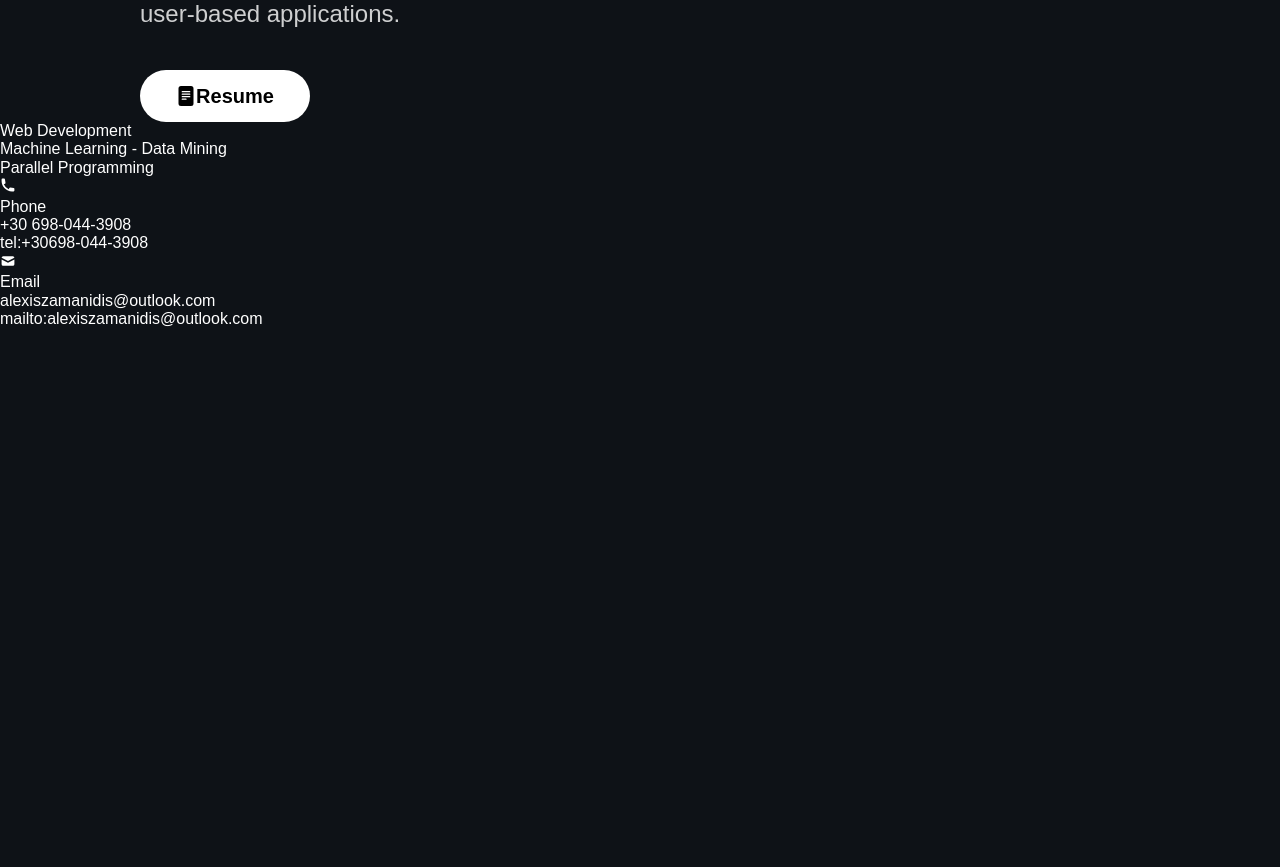
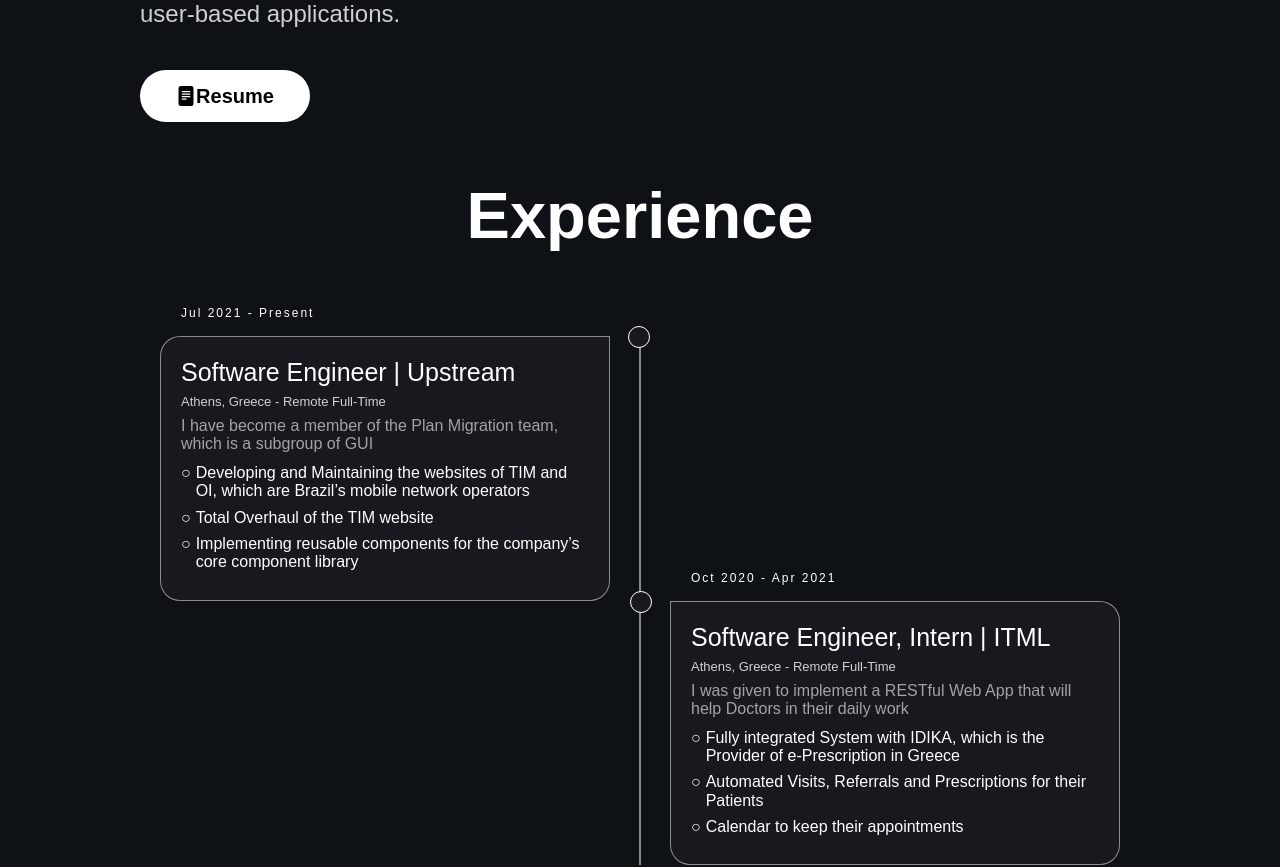
Before and after one commit to alexiszamanidis/2022, a Next.js app: page / in a window 1280 px wide. Shown: the part 440-1307 px from the top of the page. Before the commit the page ends 800 px from the top, so only its background shows below. Built offline with nearby package versions, Linux system fonts and the light colour scheme.

Commit message:
add timeline

```diff
--- /dev/null
+++ b/components/Timeline/Timeline.tsx
@@ -0,0 +1,52 @@
+import {
+    Date,
+    Description,
+    Title,
+    TimelineContainer,
+    TimelineWrapper,
+    TimelineList,
+    TimeListItem,
+    Subtitle,
+    Details,
+    Detail,
+    SectionTitle,
+} from "./styles";
+import { experience } from "../../constants";
+
+const Timeline = () => {
+    return (
+        <div>
+            <SectionTitle>Experience</SectionTitle>
+            <TimelineContainer>
+                <TimelineWrapper className="timeline">
+                    <TimelineList>
+                        {experience.map((experienceItem, index) => {
+                            return (
+                                <TimeListItem key={index}>
+                                    <Date>{`${experienceItem.from} - ${experienceItem.to}`}</Date>
+                                    <Title>{`${experienceItem.jobTitle} | ${experienceItem.company}`}</Title>
+                                    <Subtitle>{`${experienceItem.location} - ${experienceItem.typeOfEmployee}`}</Subtitle>
+                                    <Description>{experienceItem.description}</Description>
+                                    <Details>
+                                        {experienceItem.details.map((detail, index) => {
+                                            return (
+                                                <Detail key={index}>
+                                                    <div>○</div>
+                                                    <div
+                                                        dangerouslySetInnerHTML={{ __html: detail }}
+                                                    ></div>
+                                                </Detail>
+                                            );
+                                        })}
+                                    </Details>
+                                </TimeListItem>
+                            );
+                        })}
+                    </TimelineList>
+                </TimelineWrapper>
+            </TimelineContainer>
+        </div>
+    );
+};
+
+export default Timeline;
--- /dev/null
+++ b/components/Timeline/index.tsx
@@ -0,0 +1,3 @@
+import Timeline from "./Timeline";
+
+export default Timeline;
--- /dev/null
+++ b/components/Timeline/styles.tsx
@@ -0,0 +1,191 @@
+import styled from "styled-components";
+
+export const SectionTitle = styled.h2`
+    display: flex;
+    align-items: center;
+    justify-content: center;
+    font-weight: 800;
+    font-size: 65px;
+    line-height: 72px;
+    background: linear-gradient(
+        121.57deg,
+        ${(props) => props.theme.colors.whites[1000]} 70%,
+        ${(props) => props.theme.colors.blacks[900]} 100%
+    );
+    -webkit-background-clip: text;
+    -webkit-text-fill-color: transparent;
+    margin-bottom: 16px;
+    padding: 58px;
+    @media ${(props) => props.theme.breakpoints.md} {
+        font-size: 56px;
+        line-height: 56px;
+        margin-bottom: 12px;
+        padding: 40px 0 12px;
+    }
+    @media ${(props) => props.theme.breakpoints.sm} {
+        font-size: 32px;
+        line-height: 40px;
+        font-size: 28px;
+        line-height: 32px;
+        margin-bottom: 8px;
+        padding: 16px 0 8px;
+        max-width: 100%;
+    }
+`;
+
+export const TimelineContainer = styled.div`
+    width: 100%;
+    display: flex;
+    align-items: center;
+    justify-content: center;
+    padding: 10px 0;
+`;
+
+export const TimelineWrapper = styled.div`
+    width: 80%;
+    height: auto;
+    max-width: 900px;
+    margin: 0 auto;
+    position: relative;
+
+    @media only screen and (min-width: 768px) {
+        &:before {
+            content: "";
+            position: absolute;
+            top: 0;
+            left: 50%;
+            transform: translateX(-50%);
+            width: 2px;
+            height: 100%;
+            background-color: ${(props) => props.theme.colors.whites[500]};
+        }
+    }
+`;
+
+export const TimelineList = styled.ul`
+    list-style: none;
+`;
+
+export const TimeListItem = styled.li`
+    padding: 20px;
+    background-color: ${(props) => props.theme.colors.secondary.background};
+    color: ${(props) => props.theme.colors.whites[1000]};
+    border-radius: 10px;
+    margin-bottom: 20px;
+    border: 1px solid ${(props) => props.theme.colors.whites[500]};
+
+    &:hover {
+        border: 1px solid ${(props) => props.theme.colors.whites[1000]};
+    }
+
+    @media only screen and (min-width: 768px) {
+        width: 50%;
+        position: relative;
+        margin-bottom: 0px;
+        &:nth-child(odd) {
+            float: left;
+            clear: right;
+            transform: translateX(-30px);
+            border-radius: 20px 0px 20px 20px;
+        }
+        &:nth-child(even) {
+            float: right;
+            clear: left;
+            transform: translateX(30px);
+            border-radius: 0px 20px 20px 20px;
+        }
+        &::before {
+            content: "";
+            position: absolute;
+            height: 20px;
+            width: 20px;
+            border-radius: 50%;
+            background-color: ${(props) => props.theme.colors.secondary.background};
+            top: 0px;
+            border: 1px solid ${(props) => props.theme.colors.whites[1000]};
+        }
+        &:nth-child(odd)::before {
+            transform: translate(50%, -50%);
+            right: -30px;
+        }
+        &:nth-child(even)::before {
+            transform: translate(-50%, -50%);
+            left: -30px;
+        }
+        &:hover::before {
+            background-color: ${(props) => props.theme.colors.whites[1000]};
+        }
+    }
+`;
+
+export const Title = styled.div`
+    font-weight: 500;
+    font-size: 25px;
+    line-height: 30px;
+    @media ${(props) => props.theme.breakpoints.md} {
+        font-size: 23px;
+    }
+    @media ${(props) => props.theme.breakpoints.sm} {
+        font-size: 20px;
+    }
+`;
+
+export const Date = styled.div`
+    font-size: 12px;
+    font-weight: 300;
+    margin-bottom: 10px;
+    letter-spacing: 2px;
+    position: absolute;
+    top: -30px;
+    @media ${(props) => props.theme.breakpoints.md} {
+        position: static;
+        top: 0px;
+        font-size: 11px;
+    }
+    @media ${(props) => props.theme.breakpoints.sm} {
+        font-size: 10px;
+    }
+`;
+
+export const Description = styled.p`
+    font-size: 16px;
+    font-weight: 300px;
+    color: ${(props) => props.theme.colors.whites[600]};
+    @media ${(props) => props.theme.breakpoints.md} {
+        font-size: 15px;
+    }
+    @media ${(props) => props.theme.breakpoints.sm} {
+        font-size: 14px;
+    }
+`;
+
+export const Subtitle = styled.p`
+    font-size: 13px;
+    line-height: 30px;
+    font-weight: 300;
+    color: ${(props) => props.theme.colors.whites[800]};
+    @media ${(props) => props.theme.breakpoints.md} {
+        font-size: 12px;
+    }
+    @media ${(props) => props.theme.breakpoints.sm} {
+        font-size: 11px;
+    }
+`;
+
+export const Details = styled.div`
+    margin-top: 10px;
+    @media ${(props) => props.theme.breakpoints.md} {
+        font-size: 13px;
+    }
+    @media ${(props) => props.theme.breakpoints.sm} {
+        font-size: 12px;
+    }
+`;
+
+export const Detail = styled.div`
+    display: flex;
+    gap: 5px;
+    margin-bottom: 8px;
+`;
+
+export const BulletPoint = styled.div``;
--- a/declaration.d.ts
+++ b/declaration.d.ts
@@ -11,6 +11,9 @@ declare module "styled-components" {
                 background: string;
                 main: string;
             };
+            secondary: {
+                background: string;
+            };
             whites: ColorPalette;
             blacks: ColorPalette;
         };
--- a/pages/index.tsx
+++ b/pages/index.tsx
@@ -3,12 +3,14 @@ import Layout from "../components/Layout";
 import { passionateAbout } from "../constants";
 import Header from "../components/Header/Header";
 import HeroSection from "../components/HeroSection";
+import Timeline from "../components/Timeline";
 
 const Home = () => {
     return (
         <Layout>
             <Header />
             <HeroSection />
+            <Timeline />
             {passionateAbout.map((passionAboutItem, index) => (
                 <div key={index}>{passionAboutItem}</div>
             ))}
--- a/themes/default.tsx
+++ b/themes/default.tsx
@@ -6,8 +6,11 @@ const defaultTheme: DefaultTheme = {
     },
     colors: {
         primary: {
-            background: "#0e1217",
+            background: "#0E1217",
             main: "#fff",
+        },
+        secondary: {
+            background: "#17191f",
         },
         whites: {
             100: "rgba(255, 255, 255, 0.1)",
```
